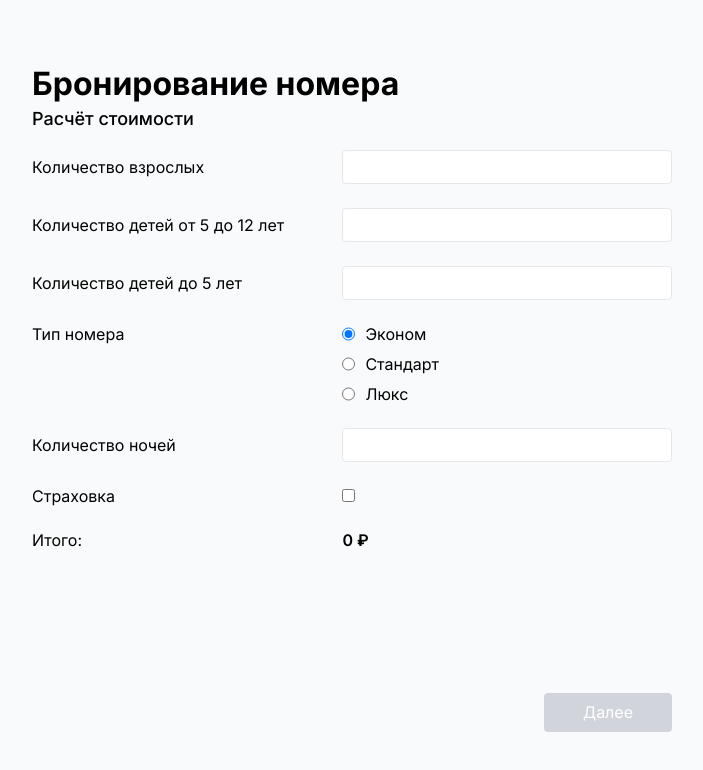
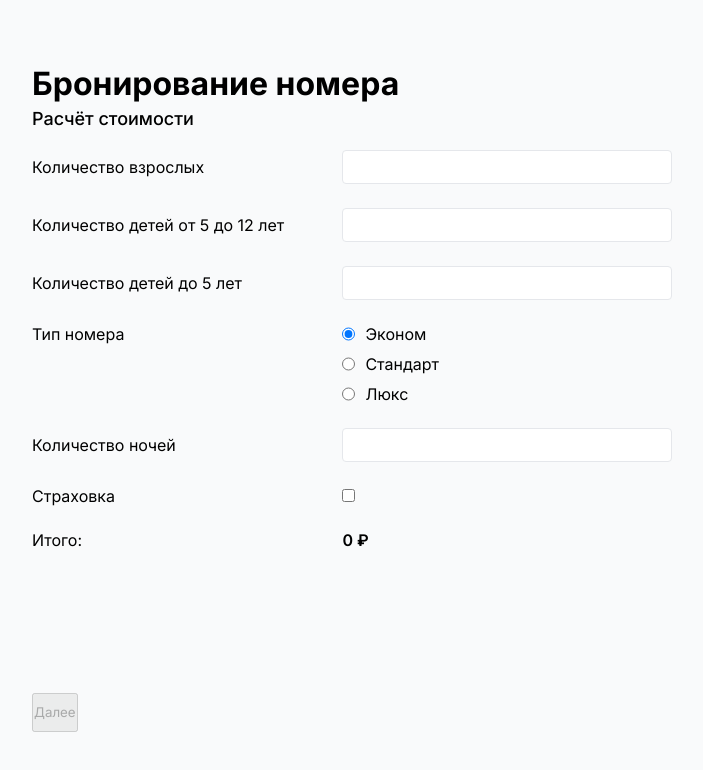
Before and after one commit to M4XPRD/nimax-test-task, a React (Create React App) app: page / in a window 1280 px wide. Shown: the top 770 px of the page, without its empty margins (288-991 px from the left). Built offline with nearby package versions, Linux system fonts and the light colour scheme.

Commit message:
Button container classes renamed

```diff
--- a/src/pages/BuyersDetails.jsx
+++ b/src/pages/BuyersDetails.jsx
@@ -63,7 +63,7 @@ const BuyersDetails = ({ f }) => {
           handleBlur={handleBlur}
         />
       </div>
-      <div className="form-results">
+      <div className="form-navigation-buttons">
         <NavigationButton
           direction="next"
           page={page}
--- a/src/pages/Confirmation.jsx
+++ b/src/pages/Confirmation.jsx
@@ -13,7 +13,7 @@ const Confirmation = ({ f }) => {
       {isLoading && <LoadingAnimation />}
       <div className="form-confirmation">
         {!isLoading && <ConfirmationData values={values} />}
-        <div className="form-results">
+        <div className="form-navigation-buttons">
           <NavigationButton
             direction="next"
             page={page}
--- a/src/pages/CostCalc.jsx
+++ b/src/pages/CostCalc.jsx
@@ -70,7 +70,7 @@ const CostCalc = ({ f }) => {
         />
         {windowWidth > 640 && <FinalSum sum={finalSum} />}
       </div>
-      <div className="form-results">
+      <div className="form-navigation-buttons">
         {windowWidth < 641 && <FinalSum sum={finalSum} />}
         <NavigationButton
           direction="next"
--- a/src/pages/PaymentSuccess.jsx
+++ b/src/pages/PaymentSuccess.jsx
@@ -13,7 +13,7 @@ const PaymentSuccess = () => {
           <img className="success-image" src={success} alt="Заказ оплачен" />
           <p className="success-text">Заказ успешно оплачен.</p>
         </div>
-        <div className="form-results">
+        <div className="form-navigation-buttons">
           <NavigationButton
             direction="next"
             page={page}
```
